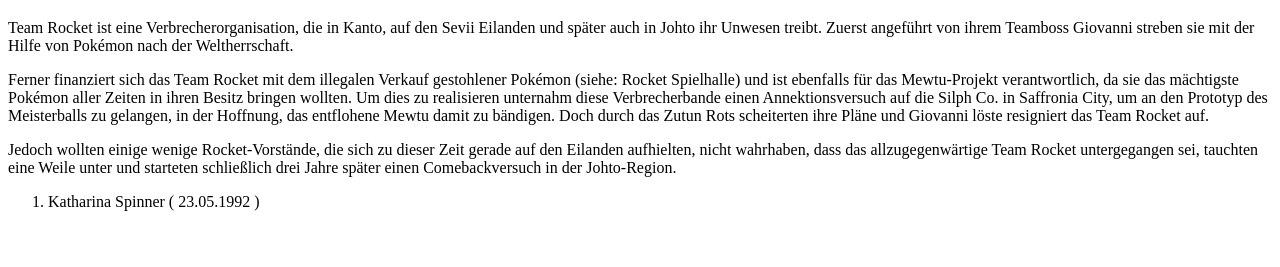
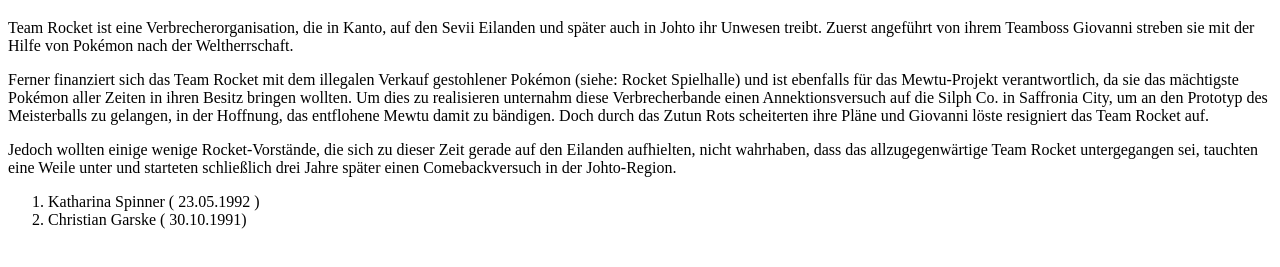
Before and after one commit to Chrisgarske/Team-Rocket, a plain HTML site: page Meilenstein 1/HTML/index.html in a window 1280 px wide. Shown: the part 61-328 px from the top of the page. Drawn offline with Linux system fonts and the light colour scheme.

Commit message:
changed index.html, ol-Tag Task 1.3 -cgarske

```diff
--- a/Meilenstein 1/HTML/index.html
+++ b/Meilenstein 1/HTML/index.html
@@ -23,6 +23,7 @@
     </p>
     <ol start="1">
         <li>Katharina Spinner ( 23.05.1992 )</li>
+        <li>Christian Garske ( 30.10.1991)</li>
     </ol>
 
 </body>
```
